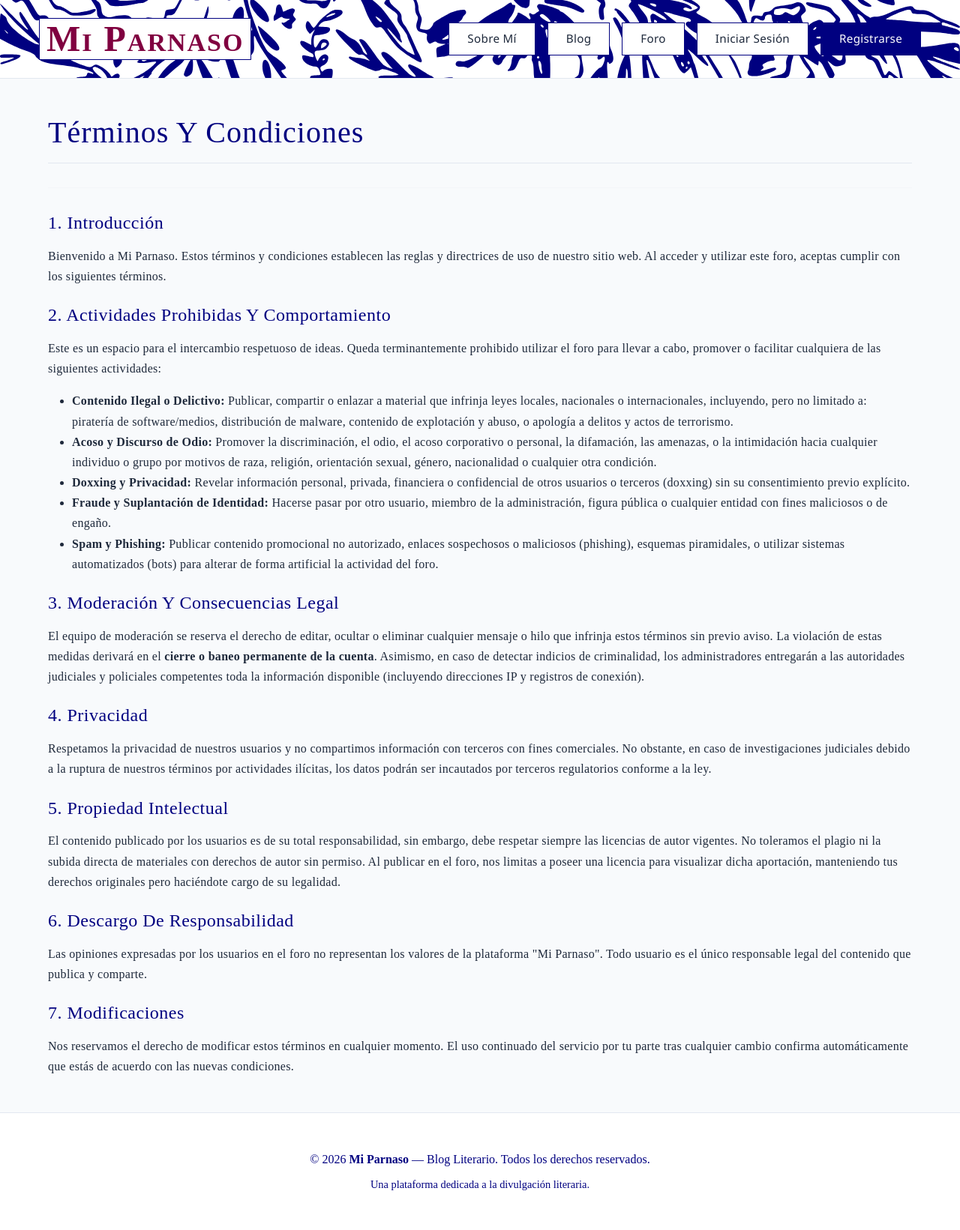
After one commit to DiegoRubiok1/mi-parnaso, a Django app: page /terminos-y-condiciones/ in a window 1280 px wide. The commit adds this page. Shown: the whole page at 75% size. Run offline with Django 5.2, Linux system fonts and the light colour scheme.

Commit message:
feat: terms and conditions of the forum

```diff
--- a/apps/core/urls.py
+++ b/apps/core/urls.py
@@ -1,9 +1,10 @@
 from django.urls import path
 
-from .views import home_view
+from .views import home_view, terms_conditions_view
 
 app_name = "core"
 
 urlpatterns = [
     path("", home_view, name="home"),
+    path("terminos-y-condiciones/", terms_conditions_view, name="terms-and-conditions"),
 ]
--- a/apps/core/views.py
+++ b/apps/core/views.py
@@ -7,3 +7,6 @@ def home_view(request):
 	latest_posts = Post.objects.filter(status="published").order_by("-published_at")[:5]
 	context = {"latest_posts": latest_posts}
 	return render(request, "core/home.html", context)
+
+def terms_conditions_view(request):
+    return render(request, "core/terms_and_conditions.html")
--- /dev/null
+++ b/templates/core/terms_and_conditions.html
@@ -0,0 +1,37 @@
+{% extends "base.html" %}
+
+{% block title %}Términos y Condiciones - Mi Parnaso{% endblock %}
+
+{% block content %}
+<div class="container my-5">
+    <h1>Términos y Condiciones</h1>
+    <hr>
+    <h3>1. Introducción</h3>
+    <p>Bienvenido a Mi Parnaso. Estos términos y condiciones establecen las reglas y directrices de uso de nuestro sitio web. Al acceder y utilizar este foro, aceptas cumplir con los siguientes términos.</p>
+
+    <h3>2. Actividades Prohibidas y Comportamiento</h3>
+    <p>Este es un espacio para el intercambio respetuoso de ideas. Queda terminantemente prohibido utilizar el foro para llevar a cabo, promover o facilitar cualquiera de las siguientes actividades:</p>
+    <ul>
+        <li><strong>Contenido Ilegal o Delictivo:</strong> Publicar, compartir o enlazar a material que infrinja leyes locales, nacionales o internacionales, incluyendo, pero no limitado a: piratería de software/medios, distribución de malware, contenido de explotación y abuso, o apología a delitos y actos de terrorismo.</li>
+        <li><strong>Acoso y Discurso de Odio:</strong> Promover la discriminación, el odio, el acoso corporativo o personal, la difamación, las amenazas, o la intimidación hacia cualquier individuo o grupo por motivos de raza, religión, orientación sexual, género, nacionalidad o cualquier otra condición.</li>
+        <li><strong>Doxxing y Privacidad:</strong> Revelar información personal, privada, financiera o confidencial de otros usuarios o terceros (doxxing) sin su consentimiento previo explícito.</li>
+        <li><strong>Fraude y Suplantación de Identidad:</strong> Hacerse pasar por otro usuario, miembro de la administración, figura pública o cualquier entidad con fines maliciosos o de engaño.</li>
+        <li><strong>Spam y Phishing:</strong> Publicar contenido promocional no autorizado, enlaces sospechosos o maliciosos (phishing), esquemas piramidales, o utilizar sistemas automatizados (bots) para alterar de forma artificial la actividad del foro.</li>
+    </ul>
+
+    <h3>3. Moderación y Consecuencias Legal</h3>
+    <p>El equipo de moderación se reserva el derecho de editar, ocultar o eliminar cualquier mensaje o hilo que infrinja estos términos sin previo aviso. La violación de estas medidas derivará en el <strong>cierre o baneo permanente de la cuenta</strong>. Asimismo, en caso de detectar indicios de criminalidad, los administradores entregarán a las autoridades judiciales y policiales competentes toda la información disponible (incluyendo direcciones IP y registros de conexión).</p>
+
+    <h3>4. Privacidad</h3>
+    <p>Respetamos la privacidad de nuestros usuarios y no compartimos información con terceros con fines comerciales. No obstante, en caso de investigaciones judiciales debido a la ruptura de nuestros términos por actividades ilícitas, los datos podrán ser incautados por terceros regulatorios conforme a la ley.</p>
+
+    <h3>5. Propiedad Intelectual</h3>
+    <p>El contenido publicado por los usuarios es de su total responsabilidad, sin embargo, debe respetar siempre las licencias de autor vigentes. No toleramos el plagio ni la subida directa de materiales con derechos de autor sin permiso. Al publicar en el foro, nos limitas a poseer una licencia para visualizar dicha aportación, manteniendo tus derechos originales pero haciéndote cargo de su legalidad.</p>
+
+    <h3>6. Descargo de Responsabilidad</h3>
+    <p>Las opiniones expresadas por los usuarios en el foro no representan los valores de la plataforma "Mi Parnaso". Todo usuario es el único responsable legal del contenido que publica y comparte.</p>
+
+    <h3>7. Modificaciones</h3>
+    <p>Nos reservamos el derecho de modificar estos términos en cualquier momento. El uso continuado del servicio por tu parte tras cualquier cambio confirma automáticamente que estás de acuerdo con las nuevas condiciones.</p>
+</div>
+{% endblock %}
--- a/templates/forum/thread_list.html
+++ b/templates/forum/thread_list.html
@@ -62,6 +62,6 @@
 </div>
 
 <div class="alert alert-warning mt-5">
-    <strong>Aviso importante:</strong> Este es un espacio para intercambio respetuoso de ideas. Por favor, respeta los términos de uso y la privacidad de otros usuarios. Los comentarios ofensivos o que violen nuestras normas serán moderados.
+    <strong>Aviso importante:</strong> Este es un espacio para intercambio respetuoso de ideas. Por favor, respeta los <a href="{% url 'core:terms-and-conditions' %}">términos y condiciones</a> y la privacidad de otros usuarios. Los comentarios ofensivos o que violen nuestras normas serán moderados.
 </div>
 {% endblock %}
```
